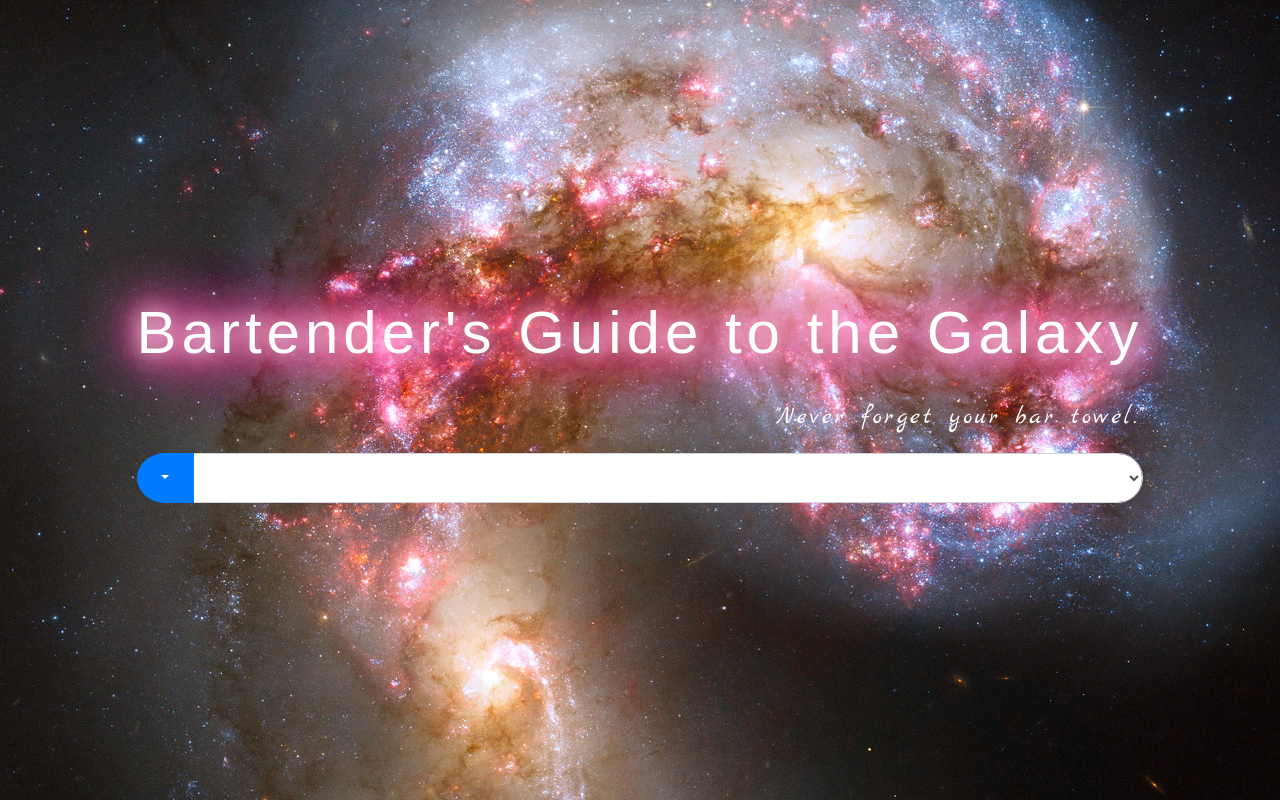
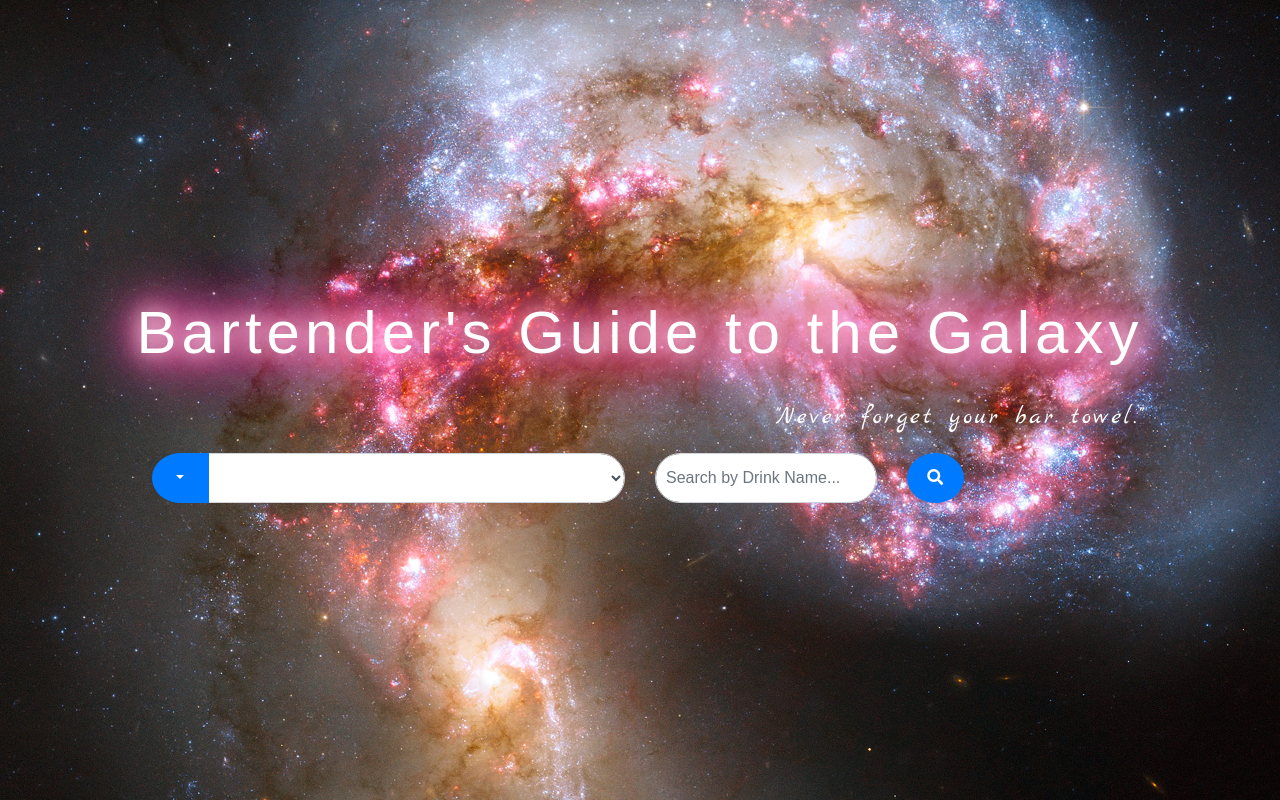
Before and after one commit to kevinkirkl3y/bartenders-guide-to-the-galaxy, a website built with webpack: page src/index.html in a window 1280 px wide. Built offline with nearby package versions, Linux system fonts and the light colour scheme; no server answers.

Commit message:
Add second search bar, add submit button and add description to the readme

```diff
--- a/src/index.html
+++ b/src/index.html
@@ -13,6 +13,9 @@
       <blockquote class="blockquote">
         <p>"Never forget your bar towel."</p>
       </blockquote>
+      <div class="container">
+        <div class="row">
+          <div class="col-6">
             <div class="input-group">
               <div class="input-group-prepend">
                 <button class="btn btn-primary dropdown-toggle search-btn search" type="button" data-toggle="dropdown" aria-haspopup="true" aria-expanded="false"></button>
@@ -23,6 +26,15 @@
               </div>
               <select type="text" class="form-control search" aria-label="Text input with dropdown button"></select>
             </div>
+        </div>
+          <div class="col-3">
+            <input type="text" class="form-control search" placeholder="Search by Drink Name...">
+          </div>
+          <div class="col-3">
+          <button class="btn btn-primary search-btn search" type="button"><i class="fas fa-search"></i></button>
+          </div>
+        </div>
+      </div>
       </form>
     </div>
   <div id="results"></div>
--- a/src/main.js
+++ b/src/main.js
@@ -44,7 +44,7 @@ $(document).ready(function() {
       displayErrors(error.message)
     })
   $('#findDrink').click(function() {
-    let ingredient = $('#ingredient').val();
+    let ingredient = $('#ingredients').val();
     DrinksByIngredient.findDrink(ingredient)
     .then(function(drinkResponse) {
       if (drinkResponse instanceof Error) {
```
Also changed, not shown: README.md. Lines whose indentation alone changed are shown as unchanged.
